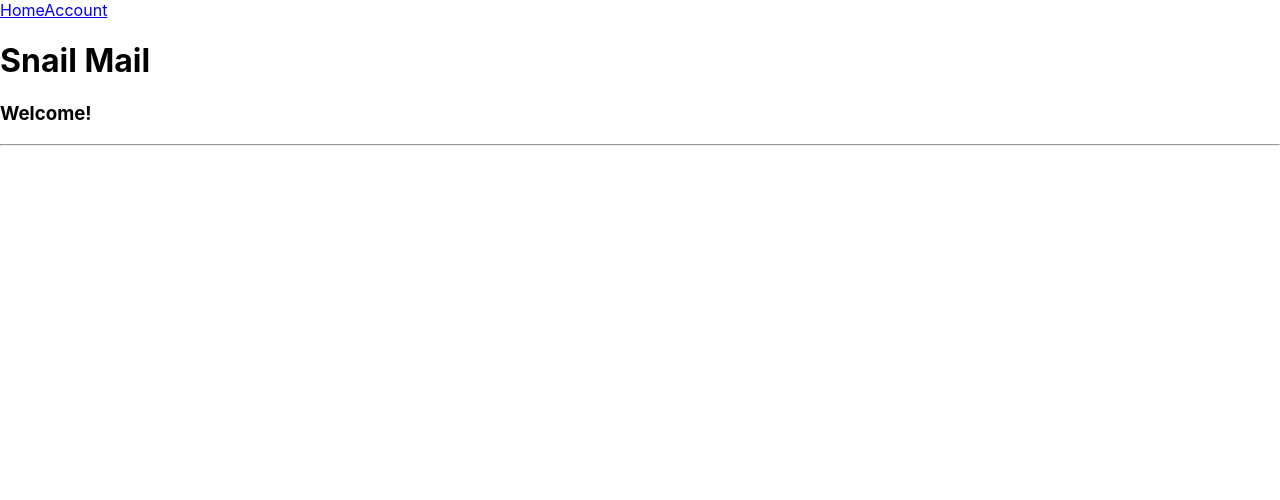
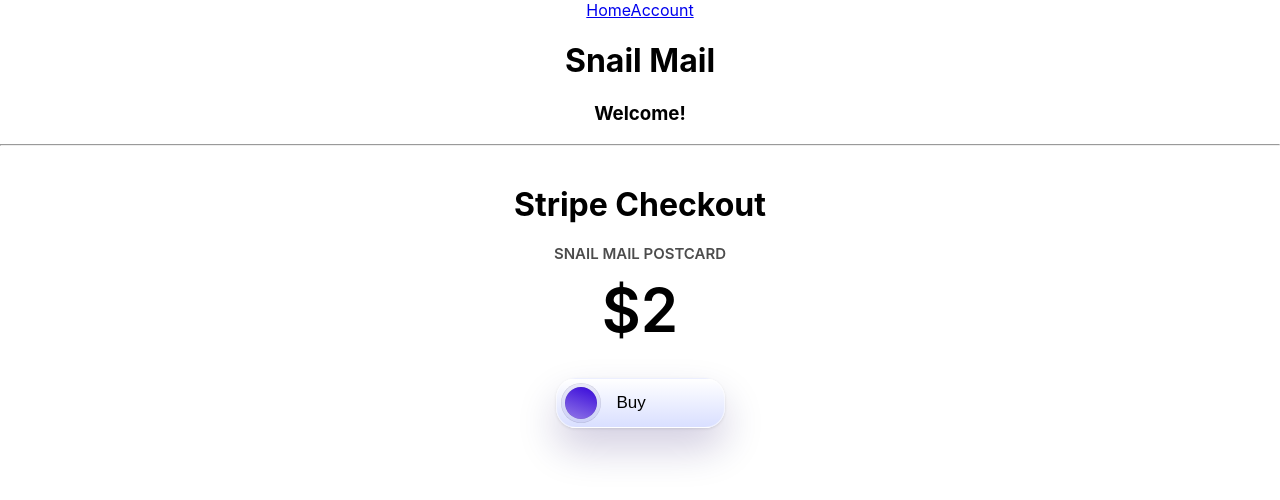
Before and after one commit to DavidDGamble/SnailMail, a React (Create React App) app: page /checkout in a window 1280 px wide. Shown: the top 500 px of the page. Built offline with nearby package versions, Linux system fonts and the light colour scheme; no server answers.

Commit message:
Add styling and checkout to project. Checkout WIP.

```diff
--- a/package.json
+++ b/package.json
@@ -3,6 +3,7 @@
   "version": "0.1.0",
   "private": true,
   "dependencies": {
+    "@stripe/stripe-js": "^1.48.0",
     "@testing-library/jest-dom": "^5.16.5",
     "@testing-library/react": "^13.4.0",
     "@testing-library/user-event": "^13.5.0",
--- a/src/app.css
+++ b/src/app.css
@@ -20,9 +20,16 @@
   width: 30rem;
 }
 
+.pc-front {
+  /* position: relative;
+  text-align: center; */
+}
+
 /* vvvvv-------------Postcard Shared-------------vvvvv */
 .page {
   position: relative;
+  margin-left: auto;
+  margin-right: auto;
   width: 600px;
   height: 408px;
   overflow: hidden;
@@ -32,7 +39,7 @@
 
 /* vvvvv-------------Postcard Front-------------vvvvv */
 .card {
-  position: absolute;
+  position: relative;
     margin: 0;
     padding: 0;
 
@@ -49,7 +56,7 @@
 img {
   width: 450.00006307694395px;
         height: 600.0000841025919px;
-        position: absolute;
+        position: relative;
         margin: 0;
         padding: 0;
         left: 0;
--- a/src/components/App.jsx
+++ b/src/components/App.jsx
@@ -1,11 +1,18 @@
 import React, { useState } from 'react';
+import { auth } from './../firebase';
+import { BrowserRouter as Router, Routes, Route } from 'react-router-dom';
+import { createUserWithEmailAndPassword, signInWithEmailAndPassword, signOut } from 'firebase/auth';
+import "@stripe/stripe-js";
+
 import Header from './Header';
 import SignIn from './SignIn';
 import PostcardControl from './PostcardControl';
-import { auth } from './../firebase';
-import { BrowserRouter as Router, Routes, Route } from 'react-router-dom';
-import { createUserWithEmailAndPassword, signInWithEmailAndPassword, signOut } from 'firebase/auth';
+import Checkout from "./Checkout";
+import Success from "./Success";
+import Cancel from "./Cancel";
+
 import './../app.css';
+import './../styles.css';
 
 function App() {
   const [signUpSuccess, setSignUpSuccess] = useState(null)
@@ -61,6 +68,10 @@
         <Header
           currUserDisplay={currUser} />
         <Routes>
+          <Route path="/" element={<PostcardControl />} />
+          <Route path="/checkout" element={<Checkout />} />
+          <Route path="/success" element={<Success />} />
+          <Route path="/cancel" element={<Cancel />} />
           <Route path="/sign-in" element={
             <SignIn
               onSignUp={doSignUp}
@@ -70,10 +81,7 @@
               signInMessage={signInSuccess}
               signOutMessage={signOutSuccess}
             />} />
-          <Route path="/" element={
-            <PostcardControl />} />
         </Routes>
-        {/* <TemplateForm /> */}
       </div>
     </Router>
   )
--- /dev/null
+++ b/src/components/Cancel.jsx
@@ -0,0 +1,10 @@
+const Cancel = () => {
+  return (
+    <div>
+      <h1>Cancel</h1>
+      <h2>Your payment was canceled.</h2>
+    </div>
+  );
+};
+
+export default Cancel;
--- /dev/null
+++ b/src/components/Checkout.jsx
@@ -0,0 +1,76 @@
+import { useState } from "react";
+import { loadStripe } from "@stripe/stripe-js";
+
+// import CardIcon from "../images/credit-card.svg";
+// import ProductImage from "../images/product-image.jpg";
+
+import "../styles.css";
+
+let stripePromise;
+
+const getStripe = () => {
+  if (!stripePromise) {
+    stripePromise = loadStripe(process.env.REACT_APP_STRIPE_KEY);
+  }
+
+  return stripePromise;
+};
+
+const Checkout = () => {
+  const [stripeError, setStripeError] = useState(null);
+  const [isLoading, setLoading] = useState(false);
+  const item = {
+    price: process.env.REACT_APP_PRICE_ID,
+    quantity: 1
+  };
+
+  const checkoutOptions = {
+    lineItems: [item],
+    mode: "payment",
+    successUrl: `${window.location.origin}/success`,
+    cancelUrl: `${window.location.origin}/cancel`
+  };
+
+  const redirectToCheckout = async () => {
+    setLoading(true);
+    console.log("redirectToCheckout");
+
+    const stripe = await getStripe();
+    const { error } = await stripe.redirectToCheckout(checkoutOptions);
+    console.log("Stripe checkout error", error);
+
+    if (error) setStripeError(error.message);
+    setLoading(false);
+  };
+
+  if (stripeError) alert(stripeError);
+
+  return (
+    <div className="checkout">
+      <h1>Stripe Checkout</h1>
+      <p className="checkout-title">Snail Mail Postcard</p>
+      <h1 className="checkout-price">$2</h1>
+      {/* <img
+        className="checkout-product-image"
+        src={ProductImage}
+        alt="Product"
+      /> */}
+      <button
+        className="checkout-button"
+        onClick={redirectToCheckout}
+        disabled={isLoading}
+      >
+        <div className="grey-circle">
+          <div className="purple-circle">
+            {/* <img className="icon" src={CardIcon} alt="credit-card-icon" /> */}
+          </div>
+        </div>
+        <div className="text-container">
+          <p className="text">{isLoading ? "Loading..." : "Buy"}</p>
+        </div>
+      </button>
+    </div>
+  );
+};
+
+export default Checkout;
--- /dev/null
+++ b/src/components/Success.jsx
@@ -0,0 +1,10 @@
+const Success = () => {
+  return (
+    <div>
+      <h1>Success</h1>
+      <h2>Thank you for your purchase!</h2>
+    </div>
+  );
+};
+
+export default Success;
--- a/src/components/TemplateForm.jsx
+++ b/src/components/TemplateForm.jsx
@@ -15,7 +15,6 @@
     const imageRef = ref(storage, `images/${selectedImage.name + v4()}`)
     uploadBytes(imageRef, selectedImage).then((snapshot) => {
       getDownloadURL(snapshot.ref).then((url) => {
-        // console.log(`Current URL: ${url}`)
         setImageUrl(url)
       })
     })
@@ -23,7 +22,6 @@
 
 
   useEffect(() => {
-    // console.log(`imageUrl: ${imageUrl}`)
     let frontResponse = null
     let backResponse = null
     if (imageUrl != null ) {
@@ -31,16 +29,12 @@
       const tempBackHTML = u.createBackTemp(tempBackInfo)
       setFrontTemplate(tempFrontHTML)
       setBackTemplate(tempBackHTML)
-
       // vvvvv---creates a template in PostGrid---vvvvv
       // change description in future????
       // frontResponse = u.createTemplate('test from Snail Mail', tempFrontHTML)
       // backResponse = u.createTemplate('test from Snail Mail', tempBackHTML)
       props.handleTemplateForm()
       props.handleAddressForm()
-    } else {
-      //Handle error when user tries to send a postcard without an image
-      console.log('error: no img uploaded')
     }
     // if (frontResponse != null && backResponse != null) {
       // props.handleTemplateForm()
@@ -48,32 +42,29 @@
     // }
   }, [imageUrl])
 
+  let button = null
+  if (selectedImage != null) {
+    button = <button onClick={uploadFile}>Send Postcard!</button>
+  }
+
   return (
     <div className="upload-test">
       <div className="image">
         <h1>Upload Postcard Image</h1>
-
         {selectedImage && (
           <div>
             {/* -----------Postcard Front-------------------- */}
-            {/* <html>
-              <body> */}
                 <div className="page" >
                   <div className='card'>
                     <img src={URL.createObjectURL(selectedImage)} />
                   </div>
                 </div>
-              {/* </body>
-            </html> */}
             {/* -----------Postcard Front-------------------- */}
             <br />
             <button onClick={() => setSelectedImage(null)}>Remove</button>
           </div>
         )}
-
         <br />
-        <br />
-
         <input
           type="file"
           name="myImage"
@@ -82,35 +73,22 @@
           }}
         />
       </div>
-
-
       <div className="postcard-txt">
         <h1>Upload Postcard Text</h1>
         {/* -----------Postcard Front-------------------- */}
-        {/* <html>
-          <head> */}
           <link
             rel="stylesheet"
             type="text/css"
             href="https://fonts.googleapis.com/css?family=Roboto" />
-          {/* </head>
-          <body> */}
             <div className="page">
-                {/* <div className="pcheader">{tempBackInfo.header}</div>
-                <div className="pcbody">{tempBackInfo.body}</div>
-                <div className="pccloser">{tempBackInfo.closer}</div>
-                <div className="pcname">{tempBackInfo.name}</div> */}
               <div className="postcard-contents">
                 <div className="pc-header">{tempBackInfo.header}</div><br/>
                 <span className="pc-body">{tempBackInfo.body}</span><br/>
                 <span className="pc-closer">{tempBackInfo.closer}</span><br/>
                 <span className="pc-name">{tempBackInfo.name}</span>
               </div>
-          </div>
-        {/* </body>
-      </html> */}
+            </div><br/>
         {/* -----------Postcard Front-------------------- */}
-
       <form onSubmit={(event) => {
         event.preventDefault()
         setTempBackInfo({
@@ -140,8 +118,7 @@
         <button type="submit">Submit</button>
       </form>
     </div>
-    <button onClick={uploadFile}>Send Postcard!</button>
-    {imageUrl}
+    {button}
     </div >
   )
 }
--- /dev/null
+++ b/src/styles.css
@@ -0,0 +1,131 @@
+.App {
+  text-align: center;
+}
+
+body {
+  margin: 0;
+  font-family: -apple-system, BlinkMacSystemFont, "Segoe UI", "Roboto", "Oxygen",
+    "Ubuntu", "Cantarell", "Fira Sans", "Droid Sans", "Helvetica Neue",
+    sans-serif;
+  -webkit-font-smoothing: antialiased;
+  -moz-osx-font-smoothing: grayscale;
+}
+
+code {
+  font-family: source-code-pro, Menlo, Monaco, Consolas, "Courier New",
+    monospace;
+}
+
+.checkout {
+  padding-top: 10px;
+}
+
+.checkout-title {
+  font-style: normal;
+  font-weight: 600;
+  font-size: 15px;
+  line-height: 18px;
+  text-transform: uppercase;
+  margin: 0;
+  color: rgba(0, 0, 0, 0.7);
+}
+
+.checkout-price {
+  font-style: normal;
+  font-weight: 600;
+  font-size: 60px;
+  line-height: 95px;
+  margin: 0;
+  color: rgba(0, 0, 0, 1);
+}
+
+.checkout-description {
+  font-style: normal;
+  font-weight: 500;
+  font-size: 15px;
+  line-height: 18px;
+  max-width: 200px;
+  margin: 0 auto;
+  margin-top: 10px;
+  color: rgba(0, 0, 0, 0.7);
+}
+
+.checkout-product-image {
+  width: 400px;
+}
+
+.checkout-button {
+  background: linear-gradient(180deg, #ffffff 0%, #d9dfff 100%);
+  border: 0.5px solid rgba(255, 255, 255, 0.5);
+  box-sizing: border-box;
+  box-shadow: 0px 1px 3px rgba(0, 0, 0, 0.1),
+    0px 20px 40px rgba(23, 0, 102, 0.2);
+  border-radius: 20px;
+
+  display: flex;
+
+  padding: 4px;
+  width: 169px;
+  cursor: pointer;
+  margin: 0 auto;
+  margin-top: 20px;
+
+  transition: 1s cubic-bezier(0.075, 0.82, 0.165, 1);
+}
+
+.checkout-button:focus {
+  outline: none;
+}
+
+.checkout-button:hover {
+  box-shadow: 0px 10px 30px rgba(0, 0, 0, 0.1),
+    0px 30px 60px rgba(23, 0, 102, 0.3);
+  transform: translateY(-2px);
+}
+
+.checkout-button .grey-circle {
+  background: rgba(68, 66, 178, 0.1);
+  box-shadow: inset 0 0 0 0.5px rgba(0, 0, 0, 0.1);
+  width: 40px;
+  height: 40px;
+  border-radius: 50%;
+  display: flex;
+  align-items: center;
+  justify-content: center;
+}
+
+.checkout-button .purple-circle {
+  background: linear-gradient(200.44deg, #4316db 13.57%, #9076e7 98.38%);
+  box-shadow: inset 0 0 0 0.5px rgba(0, 0, 0, 0.1);
+  width: 32px;
+  height: 32px;
+  border-radius: 50%;
+  display: flex;
+  align-items: center;
+  justify-content: center;
+}
+
+.checkout-button .icon {
+  width: 20px;
+  height: 20px;
+  margin: 0px;
+}
+
+.checkout-button .text-container {
+  display: grid;
+  grid-template-columns: 1fr;
+  grid-row-gap: 4px;
+  margin: auto;
+  text-align: left;
+  margin-left: 16px;
+}
+
+.checkout-button .text {
+  font-style: normal;
+  font-weight: normal;
+  font-size: 17px;
+  line-height: 130%;
+  margin: 0;
+  color: rgba(0, 0, 0, 1);
+  margin: 0;
+}
```
Also changed, not shown: src/components/AddressForm.jsx (+25 -18 lines), 1 other file (tests, documents, lock files or other folders). Lines whose indentation alone changed are shown as unchanged.
